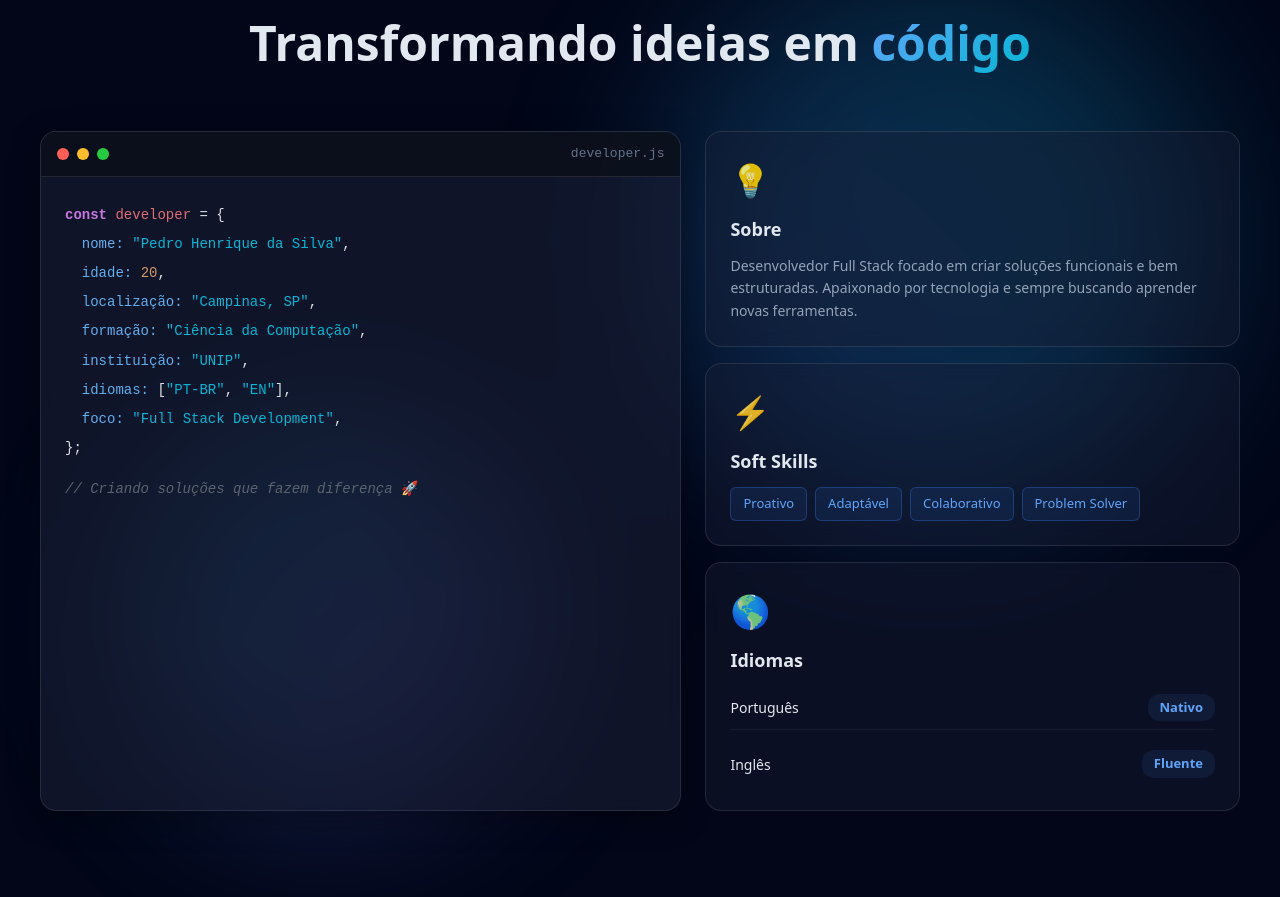
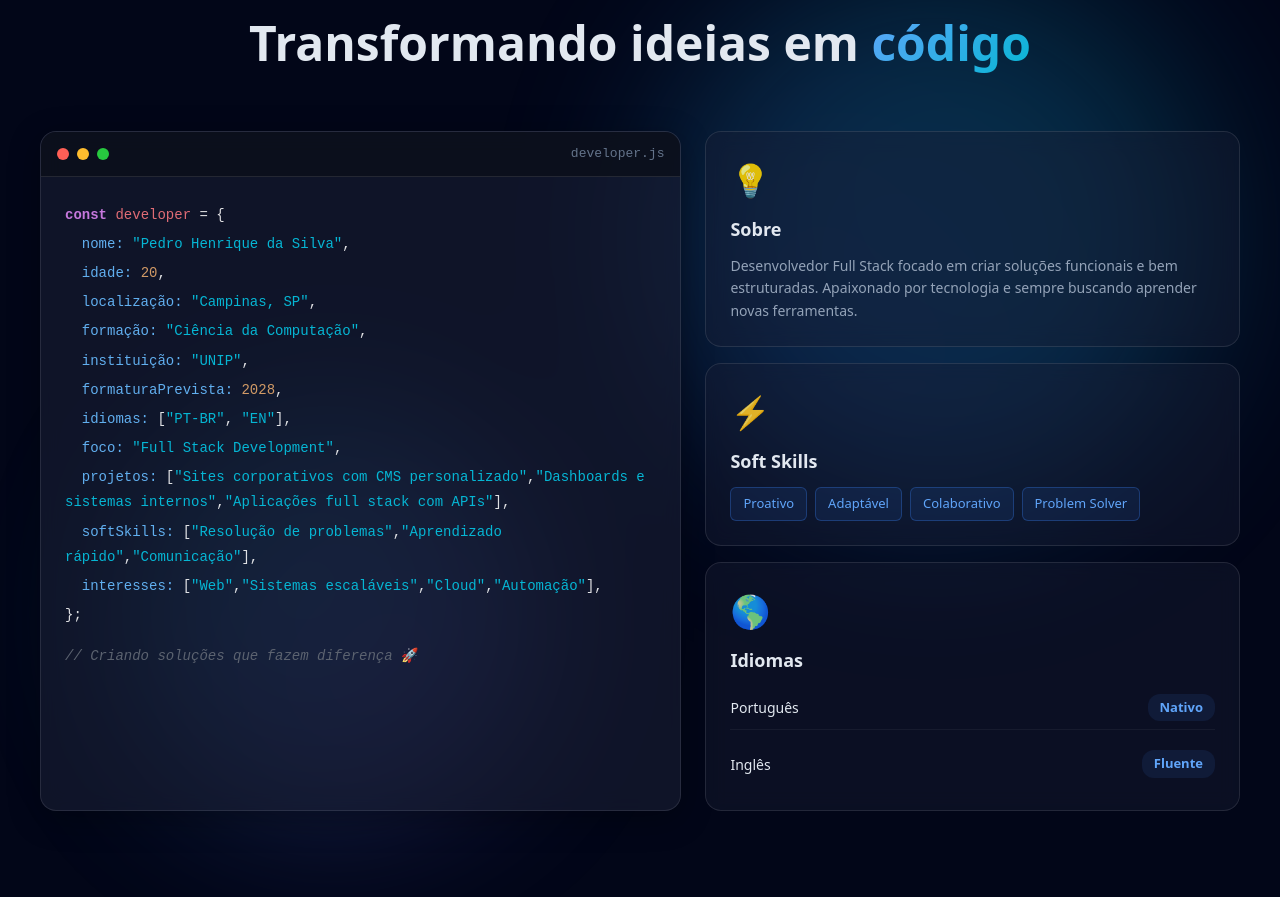
Before and after one commit to PedHSil/React-v2, a React (Vite) app in the folder portifolio/: page / in a window 1280 px wide. Shown: the part 886-1783 px from the top of the page. Built offline with nearby package versions, Linux system fonts and the light colour scheme.

Commit message:
about/animation

```diff
--- a/portifolio/package.json
+++ b/portifolio/package.json
@@ -10,8 +10,11 @@
     "preview": "vite preview"
   },
   "dependencies": {
+    "@emotion/react": "^11.14.0",
+    "framer-motion": "^12.23.25",
     "lucide-react": "^0.554.0",
     "react": "^19.2.0",
+    "react-awesome-reveal": "^4.3.1",
     "react-dom": "^19.2.0",
     "simple-icons": "^15.22.0"
   },
--- a/portifolio/src/components/About.jsx
+++ b/portifolio/src/components/About.jsx
@@ -1,10 +1,57 @@
-import React from "react";
+import React, { useEffect, useRef } from "react";
+import { motion, useAnimation, useInView } from "framer-motion";
 import styles from "../styles/About.module.css";
-import Curriculo from "../documents/Currículo.pdf"
+import Curriculo from "../documents/Currículo.pdf";
 
 export default function About() {
+    // referencia da section inteira
+    const sectionRef = useRef(null);
+
+    // useInView observa a ref e retorna true quando entra na viewport
+    // { once: true } -> anima apenas a primeira vez (remova/coloque false se quiser repetir)
+    const isInView = useInView(sectionRef, { once: true, margin: "-180px" });
+
+    // controls para disparar animações
+    const controls = useAnimation();
+
+    // quando entra na view, inicia as animações
+    useEffect(() => {
+        if (isInView) {
+            controls.start("visible");
+        }
+    }, [isInView, controls]);
+
+    // Variants reutilizáveis
+    const containerVariant = {
+        hidden: {},
+        visible: {
+            transition: {
+                staggerChildren: 0.04, // pequeno stagger entre filhos
+            },
+        },
+    };
+
+    const itemVariant = {
+        hidden: { opacity: 0, y: 180 },
+        visible: { opacity: 1, y: 0, transition: { duration: 0.6, ease: "easeOut" } },
+    };
+
+    const lineVariant = {
+        hidden: { opacity: 0, y: 18 },
+        visible: (custom = 0) => ({
+            opacity: 1,
+            y: 0,
+            transition: { duration: 0.56, ease: "easeOut", delay: custom },
+        }),
+    };
+
     return (
-        <section id="sobre" className={styles.section} aria-labelledby="sobre-title">
+        <section
+            id="sobre"
+            className={styles.section}
+            aria-labelledby="sobre-title"
+            ref={sectionRef} // observamos a section inteira
+        >
             {/* Animated Background */}
             <div className={styles.bgAnimation}>
                 <div className={styles.shape}></div>
@@ -13,75 +60,147 @@ export default function About() {
 
             <div className={styles.container}>
                 {/* Header com badge */}
-                <div className={styles.header}>
-                    <div className={styles.badge}>
+                <motion.div
+                    className={styles.header}
+                    variants={containerVariant}
+                    initial="hidden"
+                    animate={controls}
+                >
+                    <motion.div className={styles.badge} variants={itemVariant}>
                         <span className={styles.badgeDot}></span>
                         Sobre Mim
-                    </div>
-                    <h2 id="sobre-title" className={styles.sectionTitle}>
+                    </motion.div>
+
+                    <motion.h2 id="sobre-title" className={styles.sectionTitle} variants={itemVariant}>
                         Transformando ideias em <span className={styles.highlight}>código</span>
-                    </h2>
-                </div>
+                    </motion.h2>
+                </motion.div>
 
                 {/* Grid com informações */}
                 <div className={styles.grid}>
                     {/* Card Principal - Código */}
-                    <div className={styles.codeCard}>
-                        <div className={styles.codeHeader}>
+                    <motion.div
+                        className={styles.codeCard}
+                        variants={containerVariant}
+                        initial="hidden"
+                        animate={controls}
+                    >
+                        <motion.div className={styles.codeHeader} variants={itemVariant}>
                             <div className={`${styles.codeDot} ${styles.codeDotRed}`}></div>
                             <div className={`${styles.codeDot} ${styles.codeDotYellow}`}></div>
                             <div className={`${styles.codeDot} ${styles.codeDotGreen}`}></div>
-                            <span className={styles.fileName}>developer.js</span>
-                        </div>
+                            <motion.span className={styles.fileName} variants={itemVariant}>
+                                developer.js
+                            </motion.span>
+                        </motion.div>
 
-                        <div className={styles.codeContent}>
-                            <p className={styles.codeLine}>
-                                <span className={styles.codeKey}>const</span> <span className={styles.codeVar}>developer</span> = &#123;
-                            </p>
-                            <p className={styles.codeLine}>
-                                &nbsp;&nbsp;<span className={styles.codeProp}>nome:</span> <span className={styles.codeString}>"Pedro Henrique da Silva"</span>,
-                            </p>
-                            <p className={styles.codeLine}>
-                                &nbsp;&nbsp;<span className={styles.codeProp}>idade:</span> <span className={styles.codeNumber}>20</span>,
-                            </p>
-                            <p className={styles.codeLine}>
-                                &nbsp;&nbsp;<span className={styles.codeProp}>localização:</span> <span className={styles.codeString}>"Campinas, SP"</span>,
-                            </p>
-                            <p className={styles.codeLine}>
-                                &nbsp;&nbsp;<span className={styles.codeProp}>formação:</span> <span className={styles.codeString}>"Ciência da Computação"</span>,
-                            </p>
-                            <p className={styles.codeLine}>
-                                &nbsp;&nbsp;<span className={styles.codeProp}>instituição:</span> <span className={styles.codeString}>"UNIP"</span>,
-                            </p>
-                            <p className={styles.codeLine}>
-                                &nbsp;&nbsp;<span className={styles.codeProp}>idiomas:</span> [<span className={styles.codeString}>"PT-BR"</span>, <span className={styles.codeString}>"EN"</span>],
-                            </p>
-                            <p className={styles.codeLine}>
-                                &nbsp;&nbsp;<span className={styles.codeProp}>foco:</span> <span className={styles.codeString}>"Full Stack Development"</span>,
-                            </p>
-                            <p className={styles.codeLine}>
+                        <motion.div className={styles.codeContent} variants={containerVariant}>
+                            {/* cada linha é um motion.p com variant de linha (usando custom para delays menores) */}
+                            <motion.p className={styles.codeLine} variants={lineVariant} custom={0.00}>
+                                <span className={styles.codeKey}>const</span>{" "}
+                                <span className={styles.codeVar}>developer</span> = &#123;
+                            </motion.p>
+
+                            <motion.p className={styles.codeLine} variants={lineVariant} custom={0.02}>
+                                &nbsp;&nbsp;<span className={styles.codeProp}>nome:</span>{" "}
+                                <span className={styles.codeString}>"Pedro Henrique da Silva"</span>,
+                            </motion.p>
+
+                            <motion.p className={styles.codeLine} variants={lineVariant} custom={0.04}>
+                                &nbsp;&nbsp;<span className={styles.codeProp}>idade:</span>{" "}
+                                <span className={styles.codeNumber}>20</span>,
+                            </motion.p>
+
+                            <motion.p className={styles.codeLine} variants={lineVariant} custom={0.06}>
+                                &nbsp;&nbsp;<span className={styles.codeProp}>localização:</span>{" "}
+                                <span className={styles.codeString}>"Campinas, SP"</span>,
+                            </motion.p>
+
+                            <motion.p className={styles.codeLine} variants={lineVariant} custom={0.08}>
+                                &nbsp;&nbsp;<span className={styles.codeProp}>formação:</span>{" "}
+                                <span className={styles.codeString}>"Ciência da Computação"</span>,
+                            </motion.p>
+
+                            <motion.p className={styles.codeLine} variants={lineVariant} custom={0.10}>
+                                &nbsp;&nbsp;<span className={styles.codeProp}>instituição:</span>{" "}
+                                <span className={styles.codeString}>"UNIP"</span>,
+                            </motion.p>
+
+                            <motion.p className={styles.codeLine} variants={lineVariant} custom={0.12}>
+                                &nbsp;&nbsp;<span className={styles.codeProp}>formaturaPrevista:</span>{" "}
+                                <span className={styles.codeNumber}>2028</span>,
+                            </motion.p>
+
+                            <motion.p className={styles.codeLine} variants={lineVariant} custom={0.14}>
+                                &nbsp;&nbsp;<span className={styles.codeProp}>idiomas:</span> [
+                                <span className={styles.codeString}>"PT-BR"</span>,{" "}
+                                <span className={styles.codeString}>"EN"</span>],
+                            </motion.p>
+
+                            <motion.p className={styles.codeLine} variants={lineVariant} custom={0.16}>
+                                &nbsp;&nbsp;<span className={styles.codeProp}>foco:</span>{" "}
+                                <span className={styles.codeString}>"Full Stack Development"</span>,
+                            </motion.p>
+
+                            <motion.p className={styles.codeLine} variants={lineVariant} custom={0.18}>
+                                &nbsp;&nbsp;<span className={styles.codeProp}>projetos:</span> [
+                                <span className={styles.codeString}>"Sites corporativos com CMS personalizado"</span>,
+                                <span className={styles.codeString}>"Dashboards e sistemas internos"</span>,
+                                <span className={styles.codeString}>"Aplicações full stack com APIs"</span>
+                                ],
+                            </motion.p>
+
+                            <motion.p className={styles.codeLine} variants={lineVariant} custom={0.20}>
+                                &nbsp;&nbsp;<span className={styles.codeProp}>softSkills:</span> [
+                                <span className={styles.codeString}>"Resolução de problemas"</span>,
+                                <span className={styles.codeString}>"Aprendizado rápido"</span>,
+                                <span className={styles.codeString}>"Comunicação"</span>
+                                ],
+                            </motion.p>
+
+                            <motion.p className={styles.codeLine} variants={lineVariant} custom={0.22}>
+                                &nbsp;&nbsp;<span className={styles.codeProp}>interesses:</span> [
+                                <span className={styles.codeString}>"Web"</span>,
+                                <span className={styles.codeString}>"Sistemas escaláveis"</span>,
+                                <span className={styles.codeString}>"Cloud"</span>,
+                                <span className={styles.codeString}>"Automação"</span>
+                                ],
+                            </motion.p>
+
+                            {/* ... continue com as outras linhas usando lineVariant e custom delays ... */}
+
+                            <motion.p className={styles.codeLine} variants={lineVariant} custom={0.28}>
                                 &#125;;
-                            </p>
-                            <p className={styles.codeLine} style={{ marginTop: '12px' }}>
+                            </motion.p>
+
+                            <motion.p
+                                className={styles.codeLine}
+                                style={{ marginTop: "12px" }}
+                                variants={lineVariant}
+                                custom={0.30}
+                            >
                                 <span className={styles.codeComment}>// Criando soluções que fazem diferença 🚀</span>
-                            </p>
-                        </div>
-                    </div>
+                            </motion.p>
+                        </motion.div>
+                    </motion.div>
 
                     {/* Cards laterais */}
-                    <div className={styles.sideCards}>
-                        {/* Card Sobre */}
-                        <div className={styles.infoCard}>
+                    <motion.div
+                        className={styles.sideCards}
+                        variants={containerVariant}
+                        initial="hidden"
+                        animate={controls}
+                    >
+                        <motion.div className={styles.infoCard} variants={itemVariant}>
                             <div className={styles.cardIcon}>💡</div>
                             <h3 className={styles.cardTitle}>Sobre</h3>
                             <p className={styles.cardText}>
                                 Desenvolvedor Full Stack focado em criar soluções funcionais e bem estruturadas.
                                 Apaixonado por tecnologia e sempre buscando aprender novas ferramentas.
                             </p>
-                        </div>
+                        </motion.div>
 
-                        {/* Card Skills */}
-                        <div className={styles.infoCard}>
+                        <motion.div className={styles.infoCard} variants={itemVariant}>
                             <div className={styles.cardIcon}>⚡</div>
                             <h3 className={styles.cardTitle}>Soft Skills</h3>
                             <div className={styles.skillTags}>
@@ -90,10 +209,9 @@ export default function About() {
                                 <span className={styles.skillTag}>Colaborativo</span>
                                 <span className={styles.skillTag}>Problem Solver</span>
                             </div>
-                        </div>
+                        </motion.div>
 
-                        {/* Card Idiomas */}
-                        <div className={styles.infoCard}>
+                        <motion.div className={styles.infoCard} variants={itemVariant}>
                             <div className={styles.cardIcon}>🌎</div>
                             <h3 className={styles.cardTitle}>Idiomas</h3>
                             <div className={styles.languageList}>
@@ -106,12 +224,21 @@ export default function About() {
                                     <span className={styles.languageLevel}>Fluente</span>
                                 </div>
                             </div>
-                        </div>
-                    </div>
+                        </motion.div>
+                    </motion.div>
                 </div>
+            </div>
 
-
-            </div>
+            {/* accessibility: se o usuário prefere reduzir movimento,
+          não há animação — você pode manter isto no seu CSS global */}
+            <style jsx>{`
+        @media (prefers-reduced-motion: reduce) {
+          .${styles.section}, .${styles.container} {
+            transition: none !important;
+            animation: none !important;
+          }
+        }
+      `}</style>
         </section>
     );
 }
```
Also changed, not shown: 2 other files (tests, documents, lock files or other folders).
